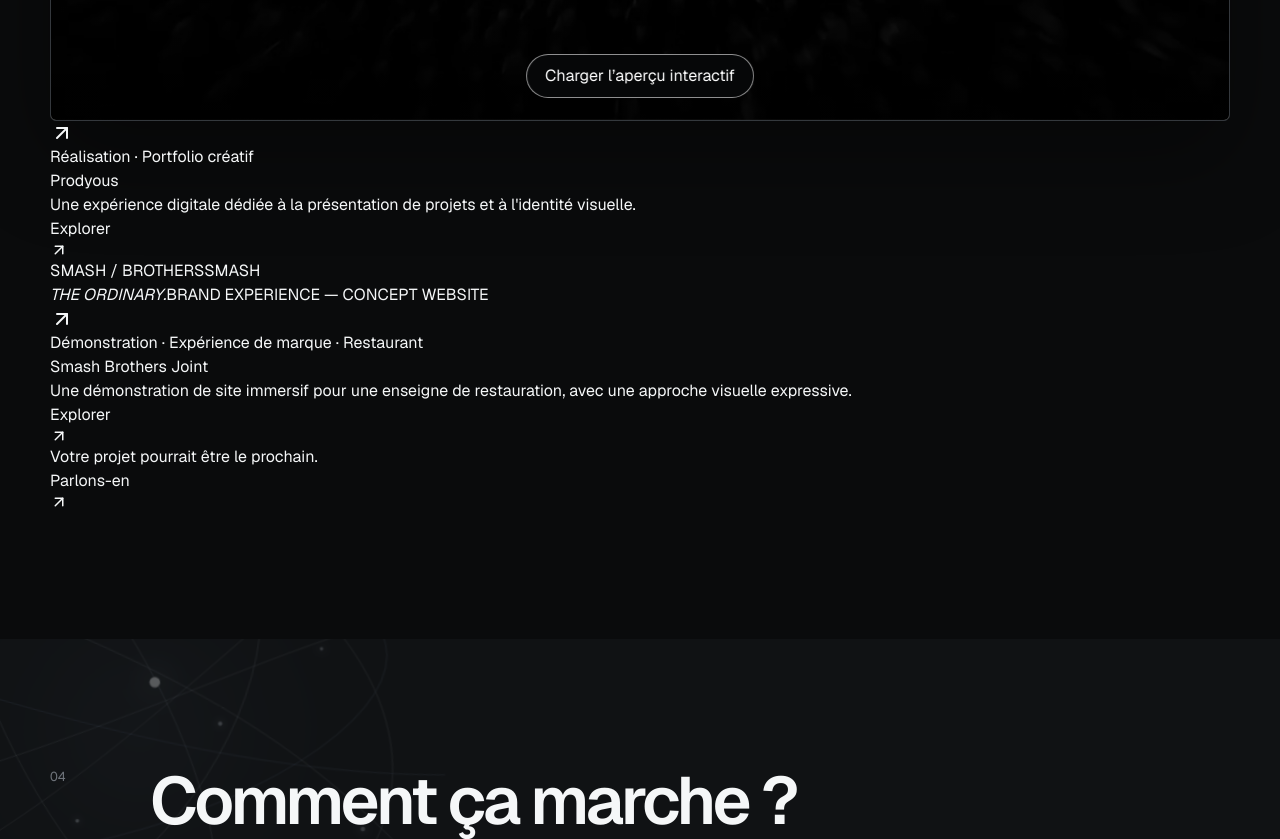
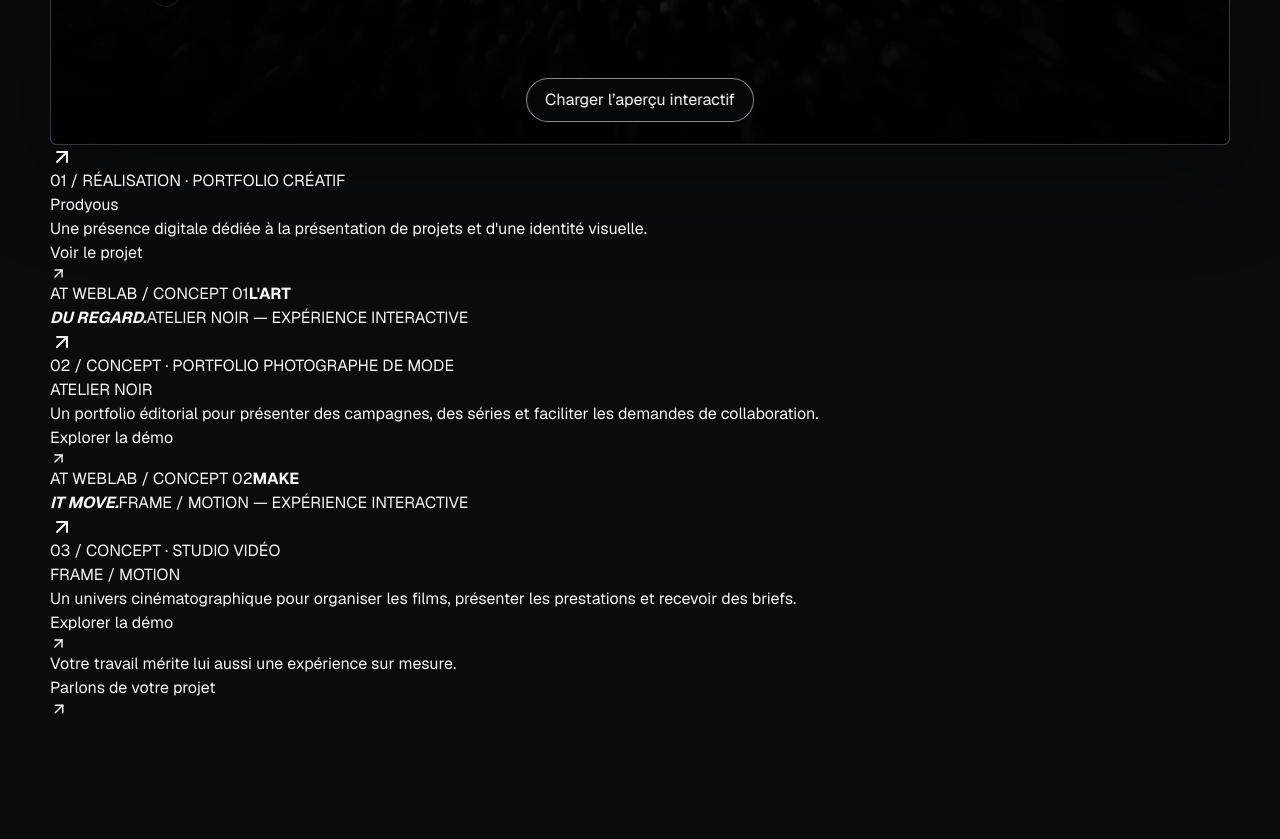
Before and after one commit to Abderr-trz/ATWebLab, a Next.js app: page / in a window 1280 px wide. Shown: the part 4300-5139 px from the top of the page. Built offline with nearby package versions, Linux system fonts and the light colour scheme.

Commit message:
feat: add original creative portfolio concepts

```diff
--- a/components/sections/Portfolio.tsx
+++ b/components/sections/Portfolio.tsx
@@ -1,64 +1,28 @@
+import Link from "next/link";
 import { ArrowUpRight } from "lucide-react";
 import { Reveal } from "@/components/ui/Reveal";
 import { LiveProjectPreview } from "@/components/ui/LiveProjectPreview";
 
-const projects = [
-  {
-    name: "Prodyous",
-    url: "https://portfolio.prodyous.co/",
-    category: "Portfolio créatif",
-    description: "Une expérience digitale dédiée à la présentation de projets et à l'identité visuelle.",
-    kind: "prodyous" as const,
-    label: "Réalisation"
-  },
-  {
-    name: "Smash Brothers Joint",
-    url: "https://smash-burger-joint.vercel.app/",
-    category: "Expérience de marque · Restaurant",
-    description: "Une démonstration de site immersif pour une enseigne de restauration, avec une approche visuelle expressive.",
-    kind: "demo" as const,
-    label: "Démonstration"
-  }
+const concepts = [
+ {slug:"atelier-noir",name:"ATELIER NOIR",category:"Concept · Portfolio photographe de mode",desc:"Un portfolio éditorial pour présenter des campagnes, des séries et faciliter les demandes de collaboration.",tone:"fashion"},
+ {slug:"frame-motion",name:"FRAME / MOTION",category:"Concept · Studio vidéo",desc:"Un univers cinématographique pour organiser les films, présenter les prestations et recevoir des briefs.",tone:"film"}
 ];
 
 export function Portfolio() {
-  return (
-    <section id="realisations" className="section portfolio cx-portfolio" aria-labelledby="portfolio-title">
-      <div className="container">
-        <Reveal>
-          <div className="cx-portfolio-heading">
-            <p className="cx-portfolio-eyebrow">02 / Sélection de projets</p>
-            <h2 id="portfolio-title">Des idées qui prennent <em>forme.</em></h2>
-            <p>Des univers différents, une même ambition : une présence digitale soignée, claire et mémorable.</p>
-          </div>
-        </Reveal>
-        <div className="cx-portfolio-grid">
-          {projects.map((project, index) => (
-            <Reveal className="cx-portfolio-card" key={project.name} delay={index * 0.1}>
-              <a className="cx-portfolio-visual" href={project.url} target="_blank" rel="noopener noreferrer" aria-label={`Découvrir ${project.name}`}>
-                {project.kind === "prodyous" ? (
-                  <div className="browser prodyous">
-                    <div className="browser-bar"><div><i /><i /><i /></div><span>portfolio.prodyous.co</span></div>
-                    <LiveProjectPreview />
-                  </div>
-                ) : (
-                  <div className="cx-portfolio-demo" aria-hidden="true">
-                    <span className="cx-demo-brand">SMASH / BROTHERS</span>
-                    <span className="cx-demo-center">SMASH<br /><em>THE ORDINARY.</em></span>
-                    <span className="cx-demo-bottom">BRAND EXPERIENCE — CONCEPT WEBSITE</span>
-                  </div>
-                )}
-                <span className="cx-portfolio-open" aria-hidden="true"><ArrowUpRight size={24}/></span>
-              </a>
-              <div className="cx-portfolio-details">
-                <div><span className="cx-portfolio-type">{project.label} · {project.category}</span><h3>{project.name}</h3><p>{project.description}</p></div>
-                <a href={project.url} target="_blank" rel="noopener noreferrer">Explorer <ArrowUpRight size={18}/></a>
-              </div>
-            </Reveal>
-          ))}
-        </div>
-        <div className="cx-portfolio-footer"><p>Votre projet pourrait être le prochain.</p><a href="#contact">Parlons-en <ArrowUpRight size={18}/></a></div>
-      </div>
-    </section>
-  );
+ return <section id="realisations" className="section portfolio concept-portfolio">
+  <div className="container">
+   <Reveal><div className="concept-heading"><span>02 / SÉLECTION DE PROJETS</span><h2>Des univers qui<br/><em>racontent une histoire.</em></h2><p>Une réalisation existante et deux concepts originaux imaginés pour montrer comment un portfolio peut servir les créateurs d'images.</p></div></Reveal>
+   <div className="concept-grid">
+    <Reveal className="concept-card">
+     <a href="https://portfolio.prodyous.co/" target="_blank" rel="noopener noreferrer" className="concept-cover concept-cover-prodyous"><div className="browser prodyous"><div className="browser-bar"><div><i/><i/><i/></div><span>portfolio.prodyous.co</span></div><LiveProjectPreview/></div><span className="concept-open"><ArrowUpRight/></span></a>
+     <div className="concept-meta"><span>01 / RÉALISATION · PORTFOLIO CRÉATIF</span><h3>Prodyous</h3><p>Une présence digitale dédiée à la présentation de projets et d'une identité visuelle.</p><a href="https://portfolio.prodyous.co/" target="_blank" rel="noopener noreferrer">Voir le projet <ArrowUpRight size={17}/></a></div>
+    </Reveal>
+    {concepts.map((p,i)=><Reveal key={p.slug} className="concept-card" delay={(i+1)*.08}>
+     <Link href={`/demo/${p.slug}`} className={`concept-cover concept-cover-${p.tone}`} aria-label={`Explorer le concept ${p.name}`}><span className="concept-cover-top">AT WEBLAB / CONCEPT 0{i+1}</span><strong>{p.tone==="fashion" ? <>L'ART<br/><i>DU REGARD.</i></> : <>MAKE<br/><i>IT MOVE.</i></>}</strong><span className="concept-cover-bottom">{p.name} — EXPÉRIENCE INTERACTIVE</span><span className="concept-open"><ArrowUpRight/></span></Link>
+     <div className="concept-meta"><span>0{i+2} / {p.category.toUpperCase()}</span><h3>{p.name}</h3><p>{p.desc}</p><Link href={`/demo/${p.slug}`}>Explorer la démo <ArrowUpRight size={17}/></Link></div>
+    </Reveal>)}
+   </div>
+   <div className="concept-end"><p>Votre travail mérite lui aussi une expérience sur mesure.</p><a href="#contact">Parlons de votre projet <ArrowUpRight size={18}/></a></div>
+  </div>
+ </section>;
 }
```
